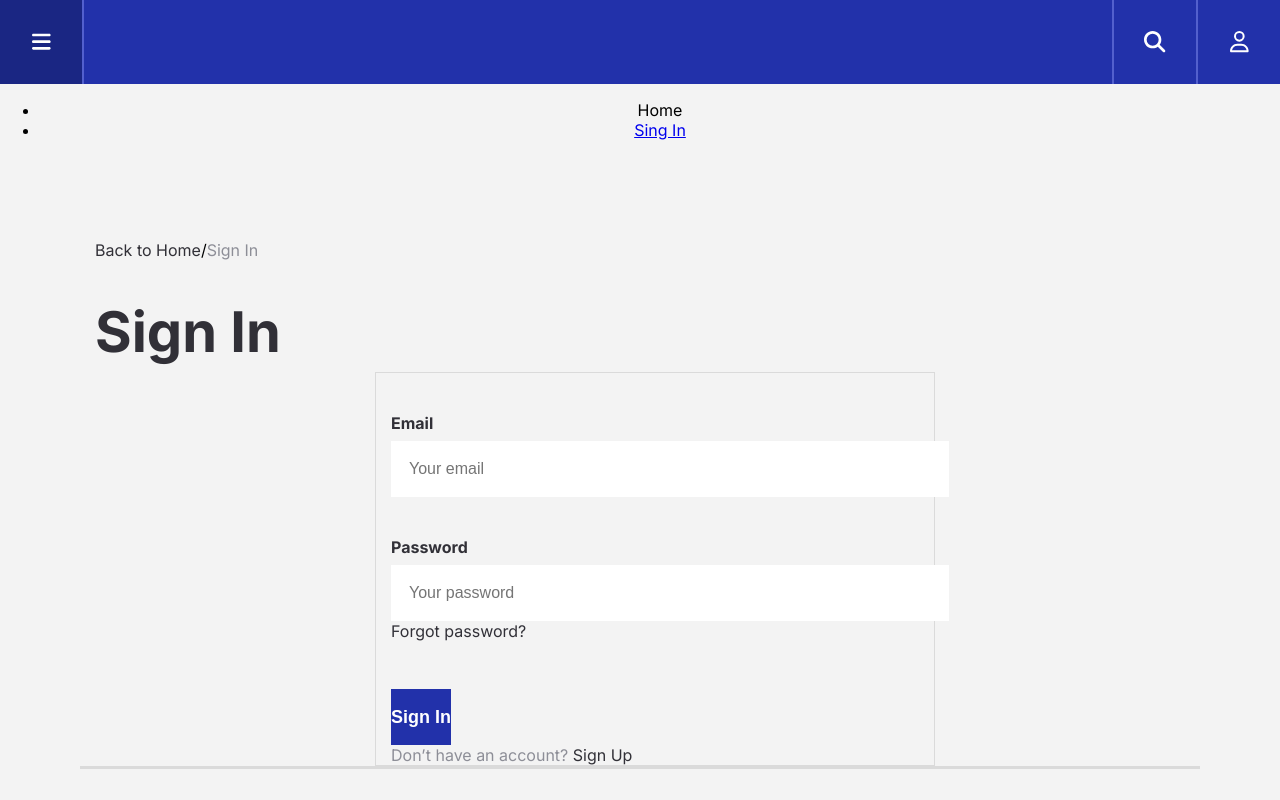
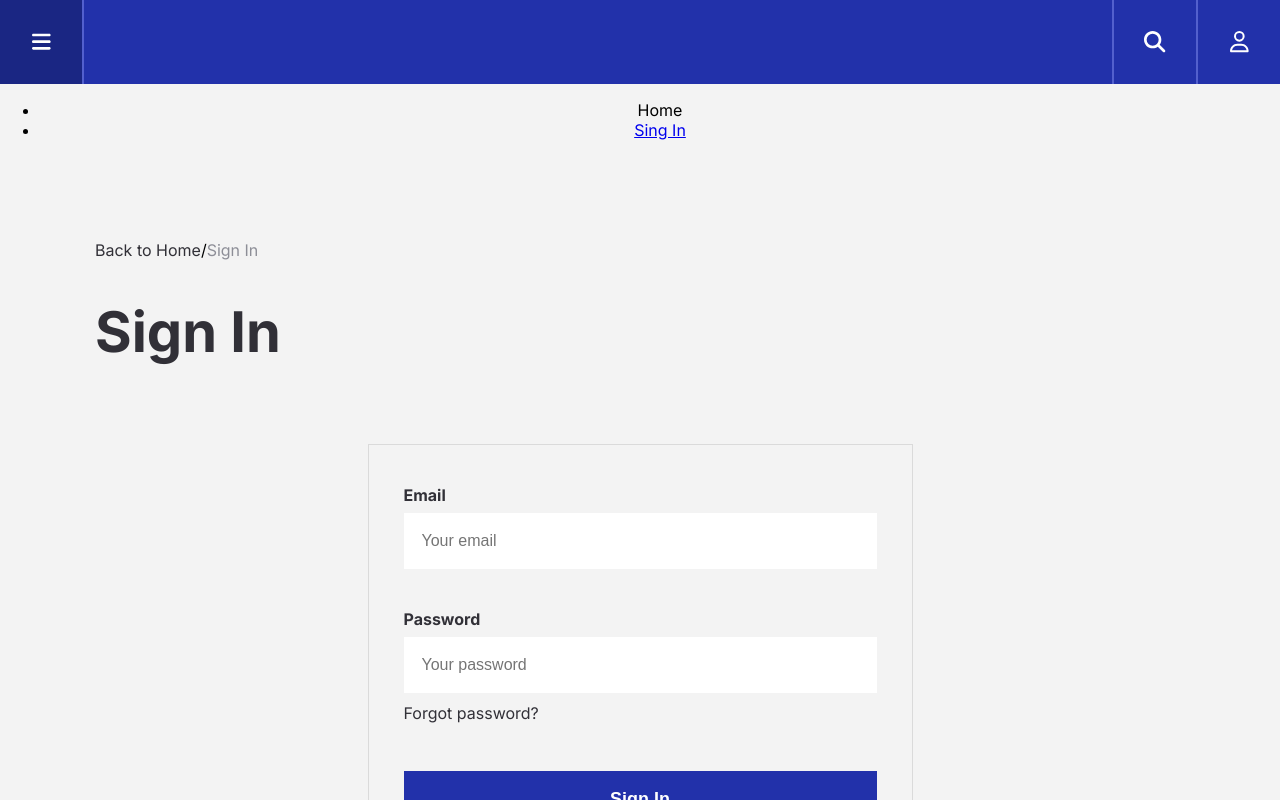
Before and after one commit to murashovzhen/playground_react, a React (Create React App) app: page /singin in a window 1280 px wide. Shown: the top 800 px of the page. Built offline with nearby package versions, Linux system fonts and the light colour scheme.

Commit message:
col row styles

```diff
--- a/src/App.module.scss
+++ b/src/App.module.scss
@@ -58,12 +58,31 @@
   margin-top: 25px;
  }
 
+
+ a.m_t_5{
+  position: relative;
+  top: 5px;
+ }
+ a.m_t_10{
+  position: relative;
+  top: 10px;
+ }
+ a.m_t_15{
+  position: relative;
+ top: 15px;
+ }
+ a.m_t_25{
+  position: relative;
+  top: 25px;
+ }
+
+
+
 .col_1,  .col_2,  .col_3,  .col_4,  .col_5,  .col_6,  .col_7,  .col_8,  .col_9,  .col_10,  .col_11,  .col_12,
 .col_lg_1,  .col_lg_2,  .col_lg_3,  .col_lg_4,  .col_lg_5,  .col_lg_6,  .col_lg_7,  .col_lg_8,  .col_lg_9,  .col_lg_10,  .col_lg_11,  .col_lg_12,
 .col_sm_1,  .col_sm_2,  .col_sm_3,  .col_sm_4,  .col_sm_5,  .col_sm_6,  .col_sm_7,  .col_sm_8,  .col_sm_9,  .col_sm_10,  .col_sm_11,  .col_sm_12,
 .col_md_1,  .col_md_2,  .col_md_3,  .col_md_4,  .col_md_5,  .col_md_6,  .col_md_7,  .col_md_8,  .col_md_9,  .col_md_10,  .col_md_11,  .col_md_12{
 position: relative;
-width: 100%;
 margin-left: 15px;
 margin-right: 15px;
 }
--- a/src/Components/FormButton/styles.module.scss
+++ b/src/Components/FormButton/styles.module.scss
@@ -7,6 +7,7 @@
     border: none;
     padding: 16px 0;
     margin-top: 48px;
+    width: 100%;
 
     &:hover {
         background: #5360CD;
--- a/src/Components/SingIn/index.tsx
+++ b/src/Components/SingIn/index.tsx
@@ -12,7 +12,7 @@ const SingIn = () => {
       breadcrumbs={['Back to Home']}>
         <div className={[genericStyles.row].join(' ')}>
         <div className={[genericStyles.col_lg_6, genericStyles.offset_lg_3, genericStyles.col_12].join(' ')}>
-        <form className={[genericStyles.bordered_box, genericStyles.content_center].join(' ')}>
+        <form className={[genericStyles.bordered_box, styles.sing_in_box].join(' ')}>
       <div className={genericStyles.row}>
          <div className={genericStyles.col_12}>
              <FormElement
@@ -32,8 +32,8 @@ const SingIn = () => {
          </div>
       </div>
       <div className={genericStyles.row}>
-         <div className={genericStyles.col_12}>
-            <a href="#" className={[genericStyles.link, genericStyles.m_t_5].join(" ")}>Forgot password?</a>
+         <div className={[genericStyles.col_12, genericStyles.m_t_10].join(" ")}>
+            <a href="#" className={[genericStyles.link].join(" ")}>Forgot password?</a>
          </div>
       </div>
       <div className={genericStyles.row}>
@@ -42,8 +42,8 @@ const SingIn = () => {
          </div>
       </div>
       <div className={genericStyles.row}>
-         <div className={genericStyles.col_12}>
-            <span className={[genericStyles.help_text, genericStyles.m_t_25].join(" ")}>Don’t have an account? <a href="#" className={genericStyles.link}> Sign Up</a></span>
+         <div className={[genericStyles.col_12, genericStyles.m_t_25, genericStyles.content_center].join(' ')}>
+            <span className={[genericStyles.help_text].join(" ")}>Don’t have an account? <a href="#" className={genericStyles.link}> Sign Up</a></span>
          </div>
       </div>
 
--- /dev/null
+++ b/src/Components/SingIn/styles.module.scss
@@ -0,0 +1,4 @@
+.sing_in_box {
+    margin-top: 72px;
+    padding: 0 20px 20px 20px;
+}
```
